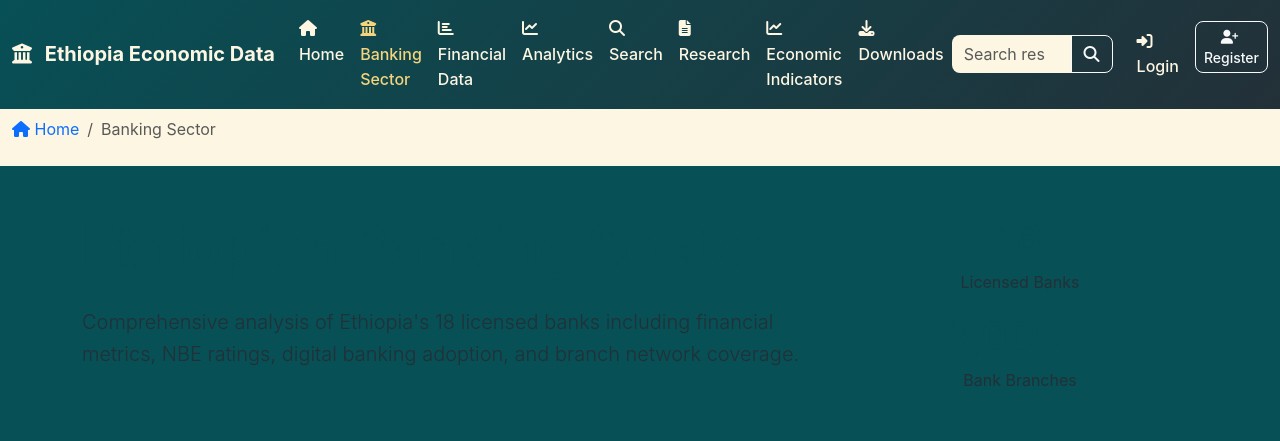
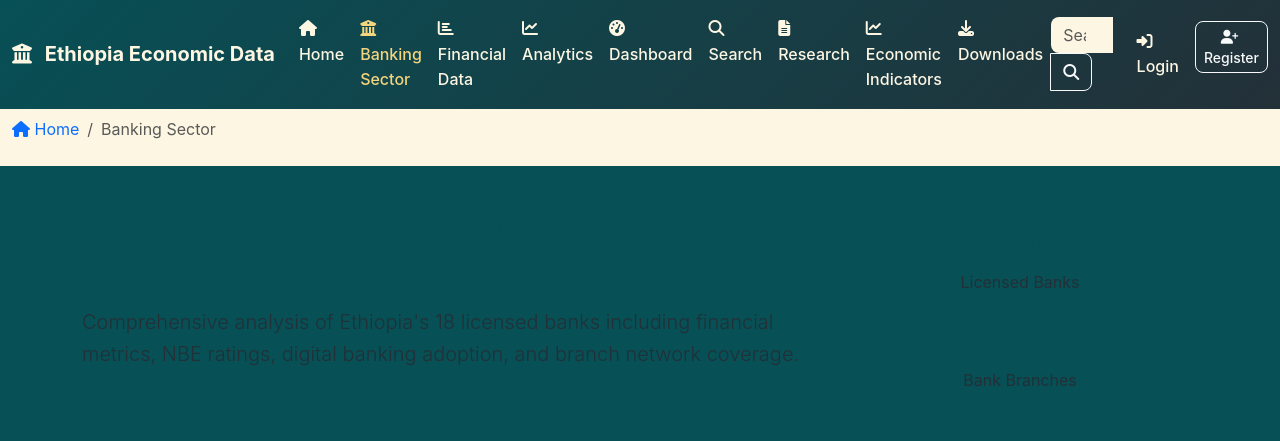
Before and after one commit to abela-21/ethiopia-financial-data, a Flask app: page /banking in a window 1280 px wide. Shown: the top 441 px of the page. Run offline with Flask 3, Linux system fonts and the light colour scheme; data that the repository does not hold is empty; parts of the project's set-up code (start-up, migrations or seed data) failed here and were passed over; some libraries are stand-ins or nearby versions.

Commit message:
Add a new dashboard section for quick views of key financial information
Adds a dashboard link to the navbar and breadcrumbs, pointing to the `main.dashboard` endpoint.

Replit-Commit-Author: Agent
Replit-Commit-Session-Id: d90c0c0e-a632-408f-8798-0d23c952e810
Replit-Commit-Screenshot-Url: https://storage.googleapis.com/screenshot-production-us-central1/2f368adc-7e52-4124-b315-06ff67783e08/085f9f39-2800-4ec1-90c9-6f32e10b16ef.jpg

```diff
--- a/templates/components/navbar.html
+++ b/templates/components/navbar.html
@@ -36,6 +36,12 @@
                     <a class="nav-link {{ 'active' if request.endpoint == 'main.analytics' }}"
                        href="{{ url_for('main.analytics') }}">
                         <i class="fas fa-chart-line me-1"></i>Analytics
+                    </a>
+                </li>
+                <li class="nav-item">
+                    <a class="nav-link {{ 'active' if request.endpoint == 'main.dashboard' }}"
+                       href="{{ url_for('main.dashboard') }}">
+                        <i class="fas fa-tachometer-alt me-1"></i>Dashboard
                     </a>
                 </li>
                 <li class="nav-item">
@@ -168,6 +174,8 @@
             <li class="breadcrumb-item active" aria-current="page">Financial Data</li>
             {% elif request.endpoint == 'main.analytics' %}
             <li class="breadcrumb-item active" aria-current="page">Financial Analytics</li>
+            {% elif request.endpoint == 'main.dashboard' %}
+            <li class="breadcrumb-item active" aria-current="page">Dashboard</li>
             {% elif request.endpoint == 'main.search' %}
             <li class="breadcrumb-item active" aria-current="page">Advanced Search</li>
             {% elif request.endpoint == 'main.downloads' %}
```
